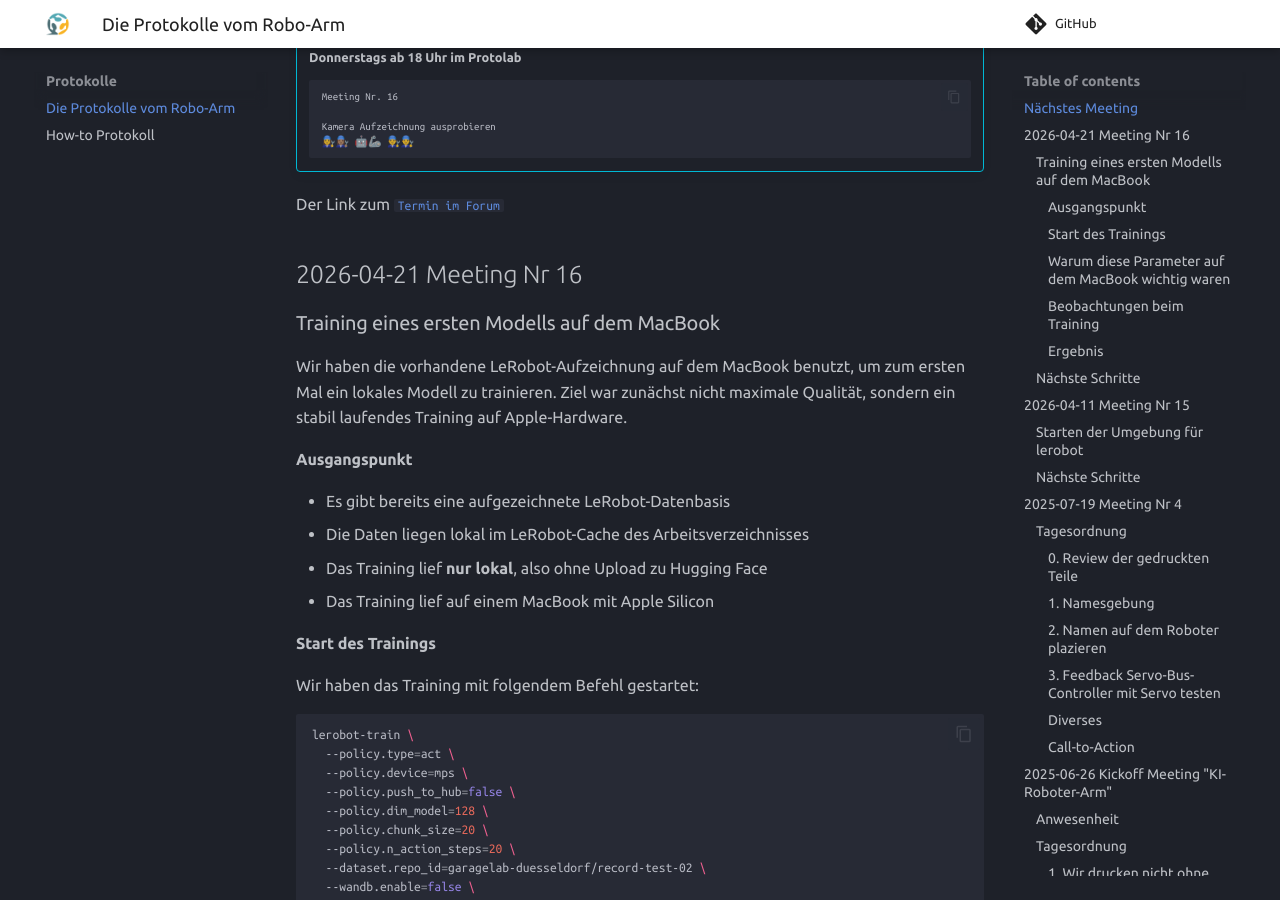
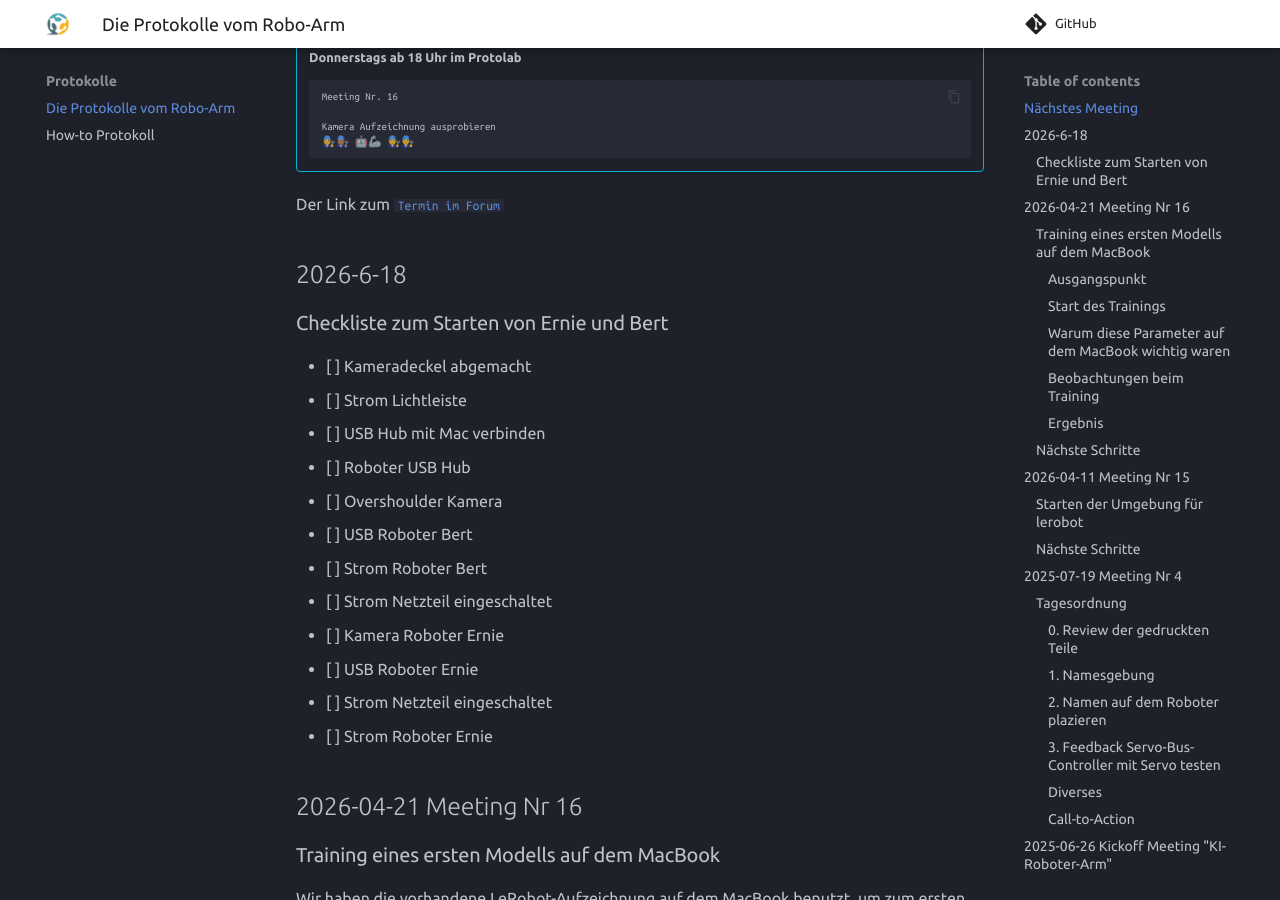
Before and after one commit to garagelab-dus/protolab-robo-docs, an MkDocs documentation site: the page built from docs/Protokolle/Backlog.md, in a window 1280 px wide and 900 px high, scrolled down 287 px. Built offline with MkDocs 1.6.1 and Material for MkDocs 9.7.7, drawn with Linux system fonts in a browser that asks for light colours; comment, search, counter and statistics services are not loaded.

Commit message:
Checklist Ernie und Bert Start

````diff
--- a/docs/Protokolle/Backlog.md
+++ b/docs/Protokolle/Backlog.md
@@ -14,6 +14,22 @@
     ```
 
 Der Link zum [`Termin im Forum`](https://forum.garage-lab.de/t/roboterarm-workshop-donnerstag/22493)
+
+## 2026-6-18
+### Checkliste zum Starten von Ernie und Bert
+
+- [ ] Kameradeckel abgemacht
+- [ ] Strom Lichtleiste
+- [ ] USB Hub mit Mac verbinden
+- [ ] Roboter USB Hub
+- [ ] Overshoulder Kamera
+- [ ] USB Roboter Bert
+- [ ] Strom Roboter Bert
+- [ ] Strom Netzteil eingeschaltet
+- [ ] Kamera Roboter Ernie
+- [ ] USB Roboter Ernie
+- [ ] Strom Netzteil eingeschaltet
+- [ ] Strom Roboter Ernie
 
 ## 2026-04-21 Meeting Nr 16
 ### Training eines ersten Modells auf dem MacBook
````
